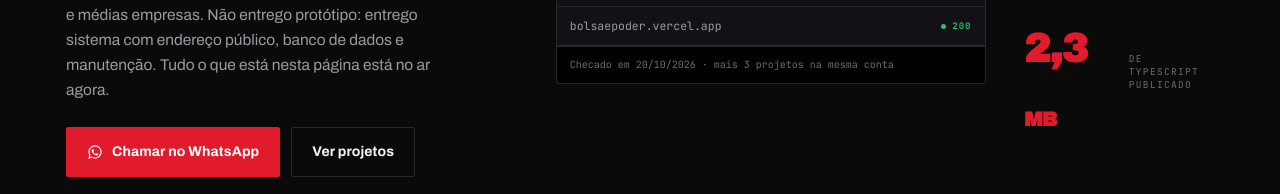
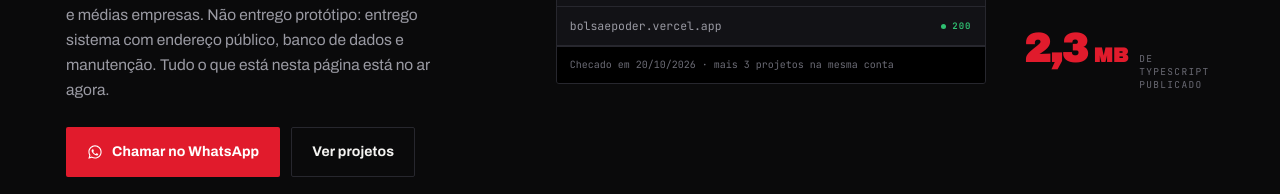
Before and after one commit to Elton-Junior/eltonjunior-dev, a plain HTML site: page index.html in a window 1280 px wide. Shown: the part 546-740 px from the top of the page. Drawn offline with Linux system fonts and the light colour scheme.

Commit message:
A unidade MB nao quebra mais para a linha de baixo
Na coluna estreita de estatisticas o <small> do "2,3 MB" caia sozinho embaixo
do rotulo, em corpo grande. O numero agora e nowrap e a unidade tem corpo
proprio.

Co-Authored-By: Claude Opus 5 <noreply@anthropic.com>

```diff
--- a/index.html
+++ b/index.html
@@ -107,7 +107,8 @@ h1.name{font-family:var(--display);text-transform:uppercase;font-size:clamp(34px
 .hero-stats{display:flex;flex-direction:column;gap:20px}
 .hstat{display:flex;align-items:baseline;gap:11px;animation:fade .8s ease both}
 .hstat:nth-child(1){animation-delay:.72s}.hstat:nth-child(2){animation-delay:.8s}.hstat:nth-child(3){animation-delay:.88s}.hstat:nth-child(4){animation-delay:.96s}
-.hstat b{font-family:var(--display);font-size:clamp(28px,3.4vw,40px);color:var(--red);letter-spacing:-.03em;font-variant-numeric:tabular-nums}
+.hstat b{font-family:var(--display);font-size:clamp(28px,3.4vw,40px);color:var(--red);letter-spacing:-.03em;font-variant-numeric:tabular-nums;white-space:nowrap}
+.hstat b small{font-size:.46em;letter-spacing:0}
 .hstat span{font-family:var(--mono);font-size:9.5px;letter-spacing:.14em;text-transform:uppercase;color:var(--faint);line-height:1.4}
 
 /* ---- marquee ---- */
```
